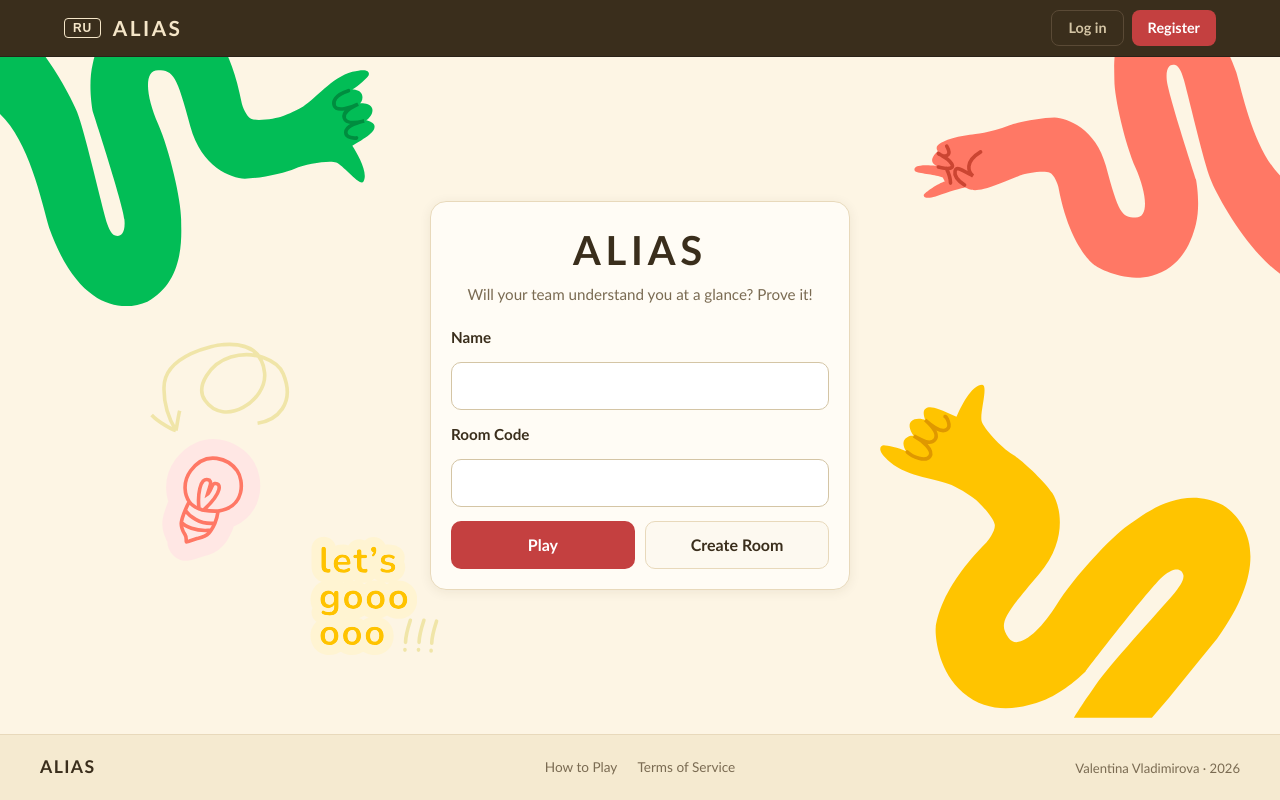
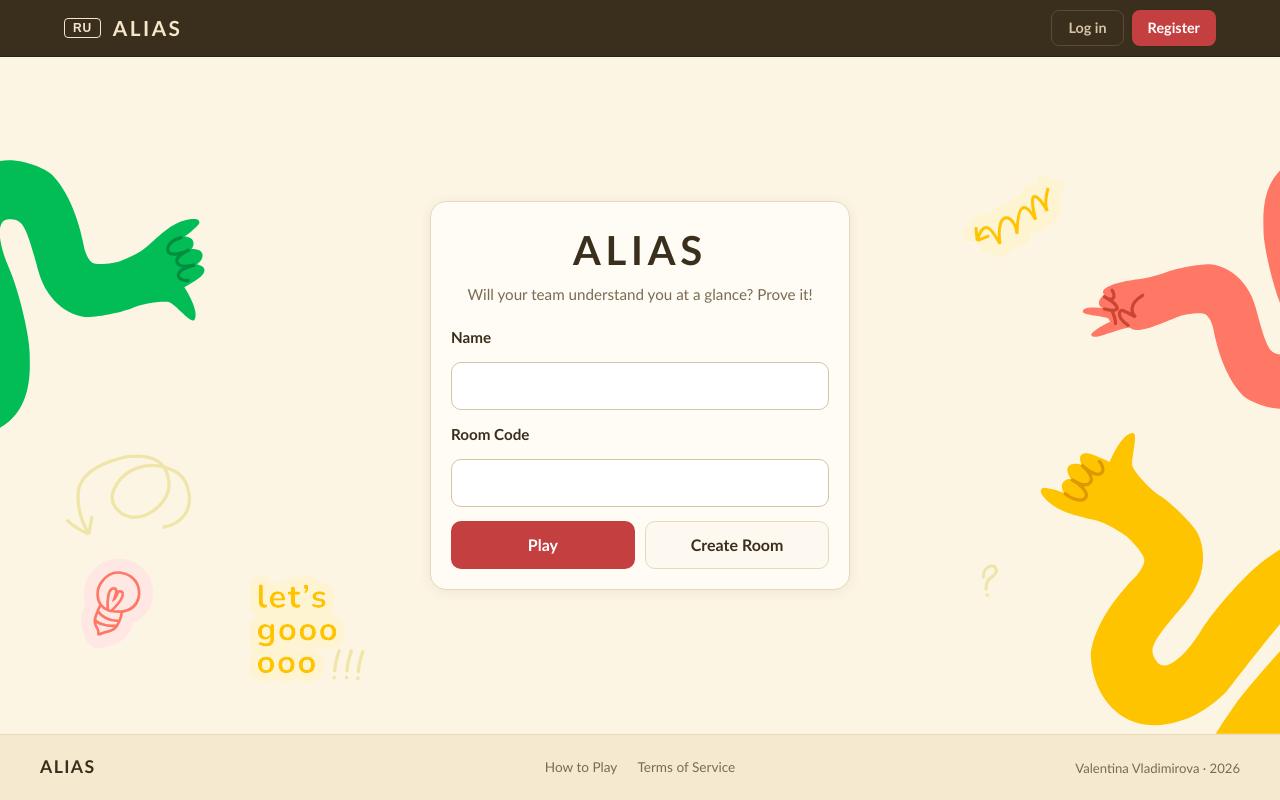
Before and after one commit to tuktukkdev/Alias, a React (Vite) app in the folder apps/client/: page / in a window 1280 px wide. Built offline with nearby package versions, Linux system fonts and the light colour scheme.

Commit message:
background

```diff
--- a/apps/client/src/App.css
+++ b/apps/client/src/App.css
@@ -1,8 +1,24 @@
+.appLayout {
+  display: flex;
+  flex-direction: column;
+  min-height: 100vh;
+}
+
+/* обёртка между хедером и футером — фон строго в этой области */
+.appContent {
+  position: relative;
+  isolation: isolate;
+  flex: 1;
+  display: flex;
+  flex-direction: column;
+}
+
 .bgLayer {
-  position: fixed;
+  position: absolute;
   inset: 0;
   z-index: -1;
   overflow: hidden;
+  pointer-events: none;
 }
 
 .bgImg {
@@ -13,20 +29,3 @@
   object-fit: cover;
   object-position: top center;
 }
-
-.bgImgMobile {
-  display: none;
-}
-
-@media (max-width: 600px) {
-  .bgImgDesktop { display: none; }
-  .bgImgMobile  { display: block; }
-}
-
-.appLayout {
-  display: flex;
-  flex-direction: column;
-  min-height: 100vh;
-  position: relative;
-  z-index: 1;
-}
--- a/apps/client/src/App.tsx
+++ b/apps/client/src/App.tsx
@@ -4,7 +4,6 @@ import './styles/common.css'
 import { API_BASE, ROOM_PATH_PREFIX, WS_BASE } from './config/client'
 import { ts } from './i18n'
 import desktopBck from './assets/desktop_bck.svg'
-import mobileBck from './assets/mobile_bck.svg'
 import { AuthModal } from './components/AuthModal'
 import CollectionsScreen from './components/CollectionsScreen'
 import { CollectionPickerModal } from './components/CollectionPickerModal'
@@ -664,10 +663,6 @@ function App() {
 
   return (
     <>
-      <div className="bgLayer" aria-hidden="true">
-        <img className="bgImg bgImgDesktop" src={desktopBck} alt="" />
-        <img className="bgImg bgImgMobile" src={mobileBck} alt="" />
-      </div>
       <div className="appLayout">
       <Header
         user={authUser}
@@ -678,7 +673,12 @@ function App() {
         onNavigate={handleNavigate}
         onLogoClick={!roomState ? () => setPage('main') : undefined}
       />
-      {screenContent}
+      <div className="appContent">
+        <div className="bgLayer" aria-hidden="true">
+          <img className="bgImg" src={desktopBck} alt="" />
+        </div>
+        {screenContent}
+      </div>
       <Footer onNavigate={(p) => setPage(p)} />
       {showStats && authUser && (
         <StatsModal user={authUser} onClose={() => setShowStats(false)} />
```
Also changed, not shown: apps/client/src/assets/desktop_bck.svg, apps/client/src/assets/mobile_bck.svg (deleted).
